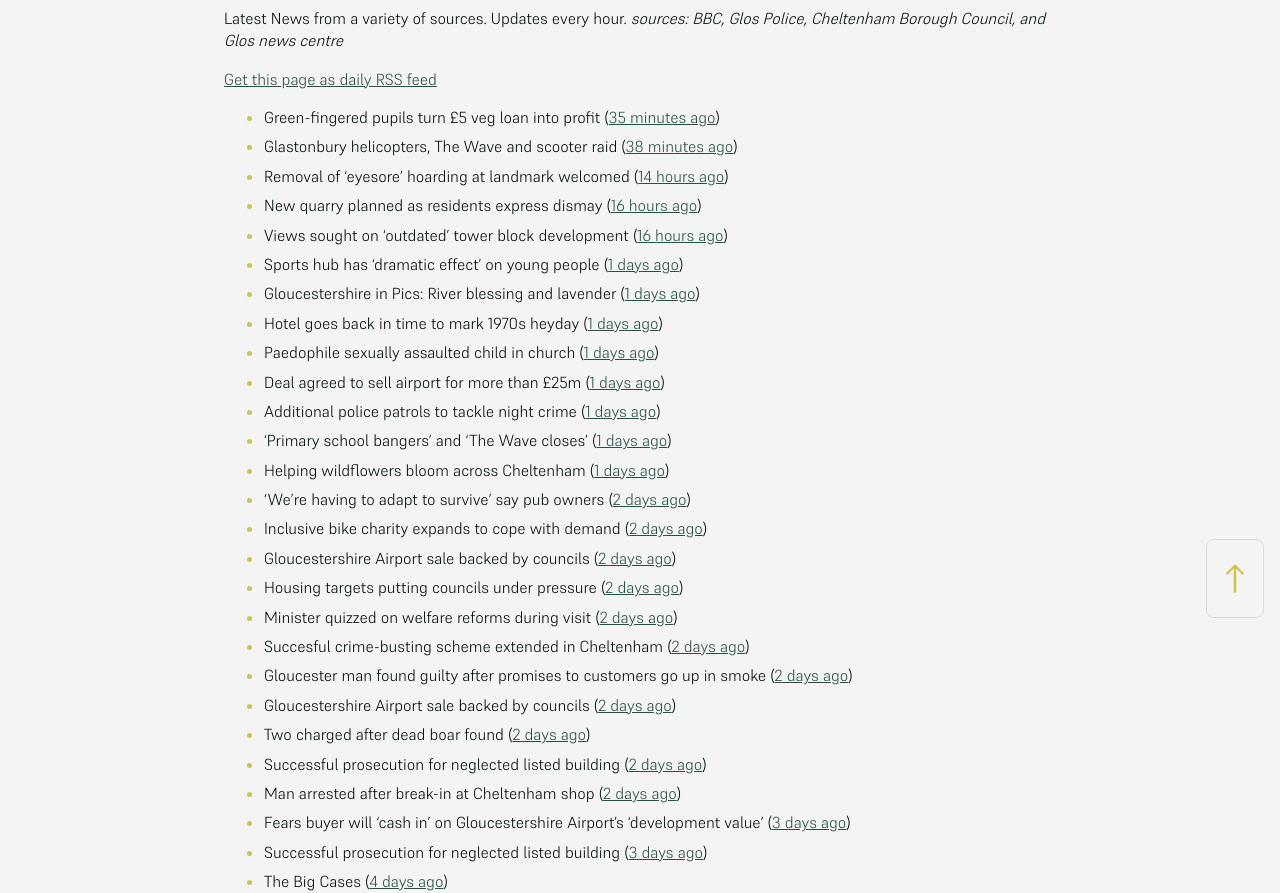
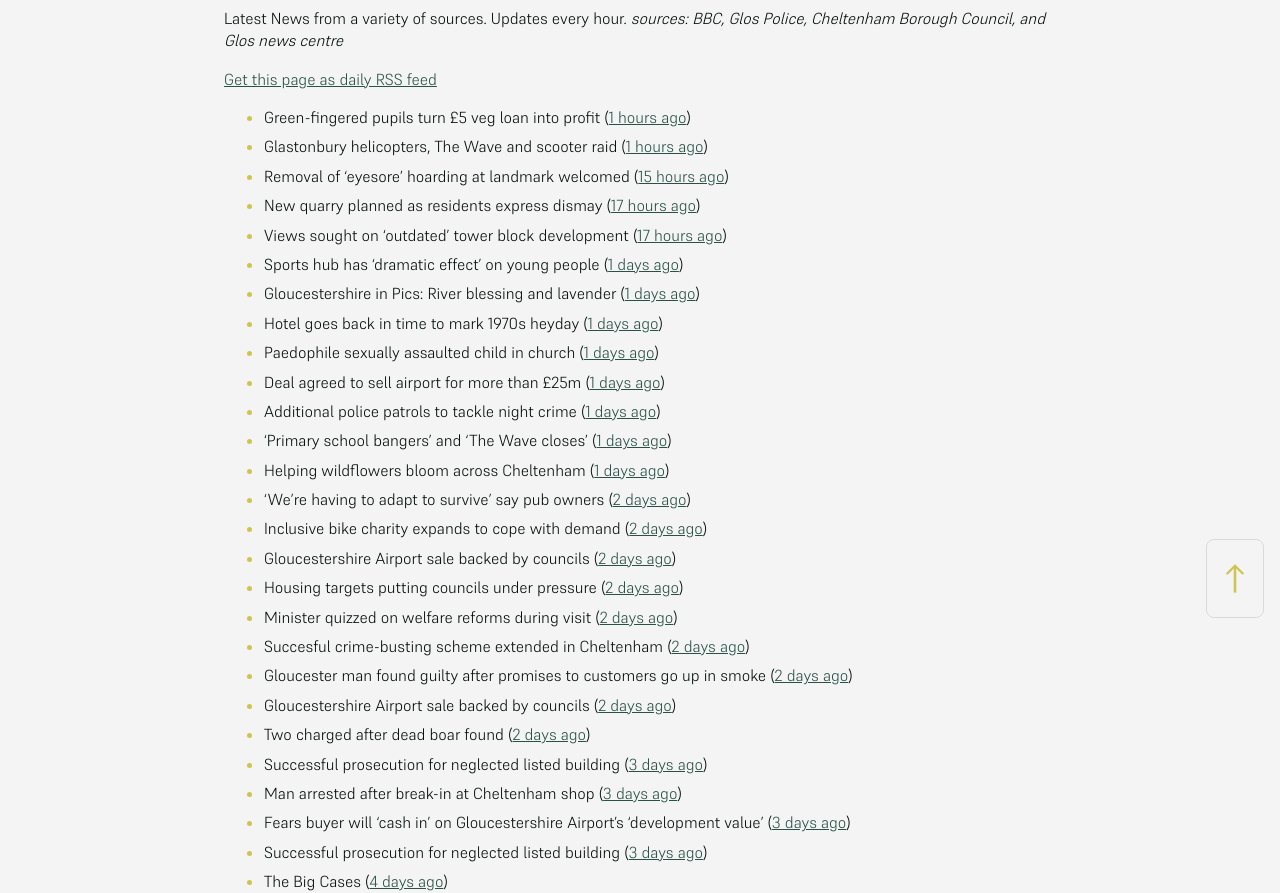
Before and after one commit to mat-0/cheltenham-open-data, a Jekyll site: the page built from _pages/news.md, in a window 1280 px wide. Shown: the part 266-1159 px from the top of the page. Built offline with Jekyll 4.4.1, drawn with Linux system fonts in a browser that asks for light colours.

Commit message:
Updated 2025-06-29 07:57:48

```diff
--- a/_pages/news.md
+++ b/_pages/news.md
@@ -12,11 +12,11 @@ _sources: BBC, Glos Police, Cheltenham Borough Council, and Glos news centre_
 [Get this page as daily RSS feed](/daily.rss)
 
 <!-- news_marker starts -->
-- Green-fingered pupils turn £5 veg loan into profit ([35 minutes ago](https://www.bbc.com/news/articles/cj3rnep1lr2o))
-- Glastonbury helicopters, The Wave and scooter raid ([38 minutes ago](https://www.bbc.com/news/articles/cy8kek9m1y4o))
-- Removal of 'eyesore' hoarding at landmark welcomed ([14 hours ago](https://www.bbc.com/news/articles/cvg4qxpgzzyo))
-- New quarry planned as residents express dismay ([16 hours ago](https://www.bbc.com/news/articles/cx2l7x40e0jo))
-- Views sought on 'outdated' tower block development ([16 hours ago](https://www.bbc.com/news/articles/c78nj81ppe5o))
+- Green-fingered pupils turn £5 veg loan into profit ([1 hours ago](https://www.bbc.com/news/articles/cj3rnep1lr2o))
+- Glastonbury helicopters, The Wave and scooter raid ([1 hours ago](https://www.bbc.com/news/articles/cy8kek9m1y4o))
+- Removal of 'eyesore' hoarding at landmark welcomed ([15 hours ago](https://www.bbc.com/news/articles/cvg4qxpgzzyo))
+- New quarry planned as residents express dismay ([17 hours ago](https://www.bbc.com/news/articles/cx2l7x40e0jo))
+- Views sought on 'outdated' tower block development ([17 hours ago](https://www.bbc.com/news/articles/c78nj81ppe5o))
 - Sports hub has 'dramatic effect' on young people ([1 days ago](https://www.bbc.com/news/articles/cvg8pxj550eo))
 - Gloucestershire in Pics: River blessing and lavender ([1 days ago](https://www.bbc.com/news/articles/c2k158nynz5o))
 - Hotel goes back in time to mark 1970s heyday ([1 days ago](https://www.bbc.com/news/articles/c335z6yzpmro))
@@ -34,8 +34,8 @@ _sources: BBC, Glos Police, Cheltenham Borough Council, and Glos news centre_
 - Gloucester man found guilty after promises to customers go up in smoke ([2 days ago](https://gloucesternewscentre.co.uk/gloucester-man-found-guilty-after-promises-to-customers-go-up-in-smoke/))
 - Gloucestershire Airport sale backed by councils ([2 days ago](https://www.cheltenham.gov.uk/news/article/3024/gloucestershire_airport_sale_backed_by_councils))
 - Two charged after dead boar found ([2 days ago](https://www.bbc.com/news/articles/cwykjzgjyrno))
-- Successful prosecution for neglected listed building ([2 days ago](https://gloucesternewscentre.co.uk/successful-prosecution-for-neglected-listed-building/))
-- Man arrested after break-in at Cheltenham shop ([2 days ago](https://gloucesternewscentre.co.uk/man-arrested-after-break-in-at-cheltenham-shop/))
+- Successful prosecution for neglected listed building ([3 days ago](https://gloucesternewscentre.co.uk/successful-prosecution-for-neglected-listed-building/))
+- Man arrested after break-in at Cheltenham shop ([3 days ago](https://gloucesternewscentre.co.uk/man-arrested-after-break-in-at-cheltenham-shop/))
 - Fears buyer will ‘cash in’ on Gloucestershire Airport’s ‘development value’ ([3 days ago](https://gloucesternewscentre.co.uk/fears-buyer-will-cash-in-on-gloucestershire-airports-development-value/))
 - Successful prosecution for neglected listed building ([3 days ago](https://www.cheltenham.gov.uk/news/article/3023/successful_prosecution_for_neglected_listed_building))
 - The Big Cases ([4 days ago](https://www.bbc.co.uk/iplayer/episode/m001z7w2))
```
Also changed, not shown: _data/flood.json (+5 -48 lines), index.md (+5 -5 lines).
